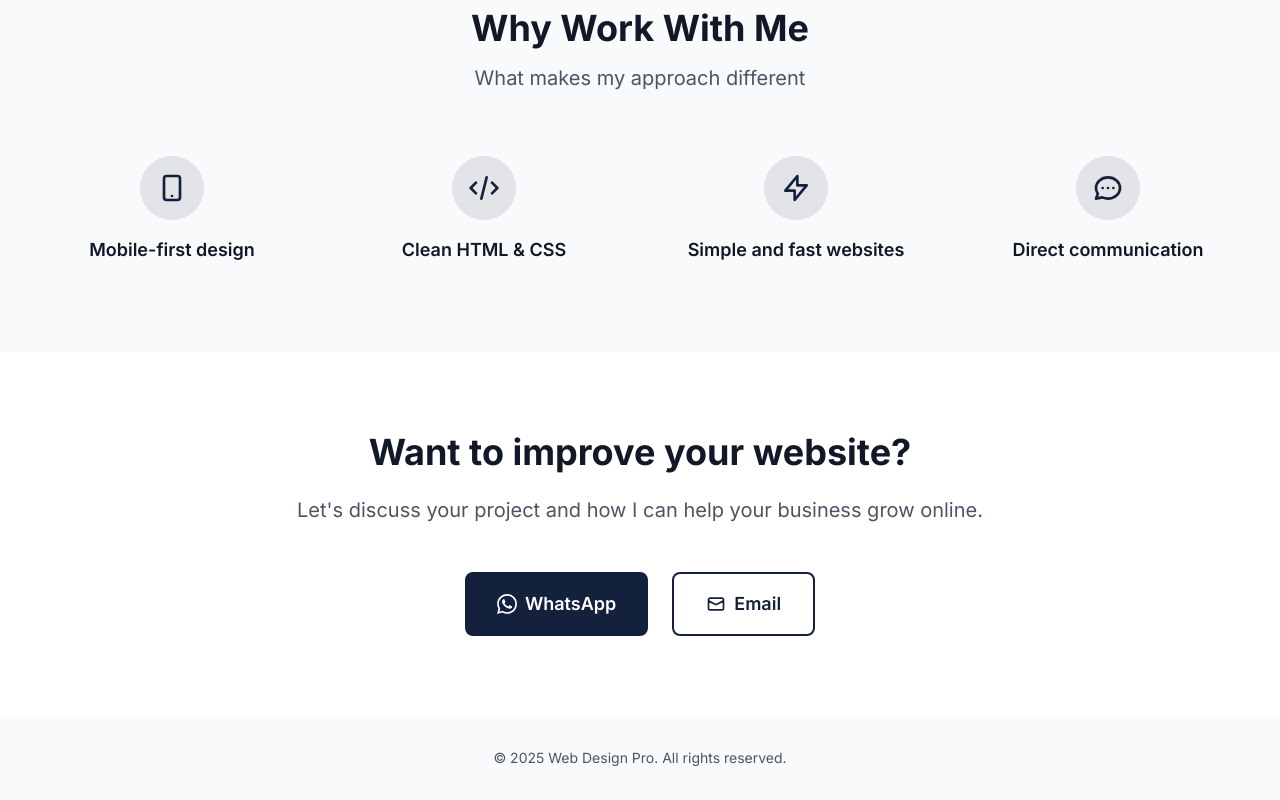
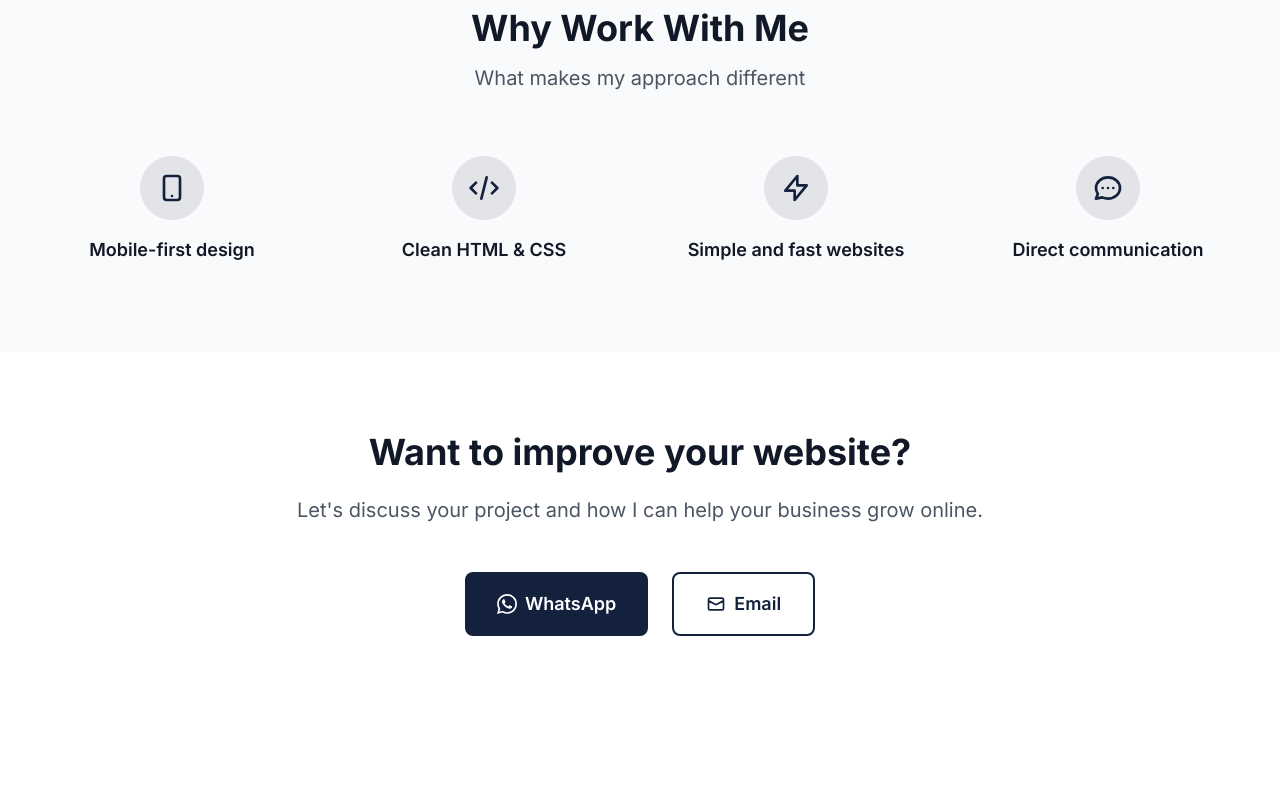
Before and after one commit to NoorayyJam/Noorayy, a plain HTML site: page index.html in a window 1280 px wide. Shown: the part 2600-3400 px from the top of the page. After the commit the page ends 3316 px from the top, so only its background shows below. Drawn offline with nearby package versions, Linux system fonts and the light colour scheme.

Commit message:
Update index.html

```diff
--- a/index.html
+++ b/index.html
@@ -1,4 +1,3 @@
-
 <!DOCTYPE html>
 <html lang="en">
 <head>
@@ -331,17 +330,6 @@
             </div>
         </div>
     </section>
-
-    <!-- Footer -->
-    <footer class="bg-gray-50 py-8">
-        <div class="max-w-7xl mx-auto px-4 sm:px-6 lg:px-8">
-            <div class="text-center">
-                <p class="text-gray-600 text-sm">© 2025 Web Design Pro. All rights reserved.</p>
-            </div>
-        </div>
-    </footer>
-
-    <!-- Scroll to Top Button -->
     <button id="scroll-to-top" onclick="scrollToTop()" class="hidden fixed bottom-6 right-6 bg-accent hover:bg-accent-hover text-white p-3 rounded-full shadow-lg transition duration-300 z-40">
         <svg class="w-5 h-5" fill="none" stroke="currentColor" viewBox="0 0 24 24">
             <path stroke-linecap="round" stroke-linejoin="round" stroke-width="2" d="M5 10l7-7m0 0l7 7m-7-7v18"></path>
@@ -351,4 +339,4 @@
     <!-- JavaScript -->
     <script src="main.js"></script>
 </body>
-    </html>
+</html>
```
